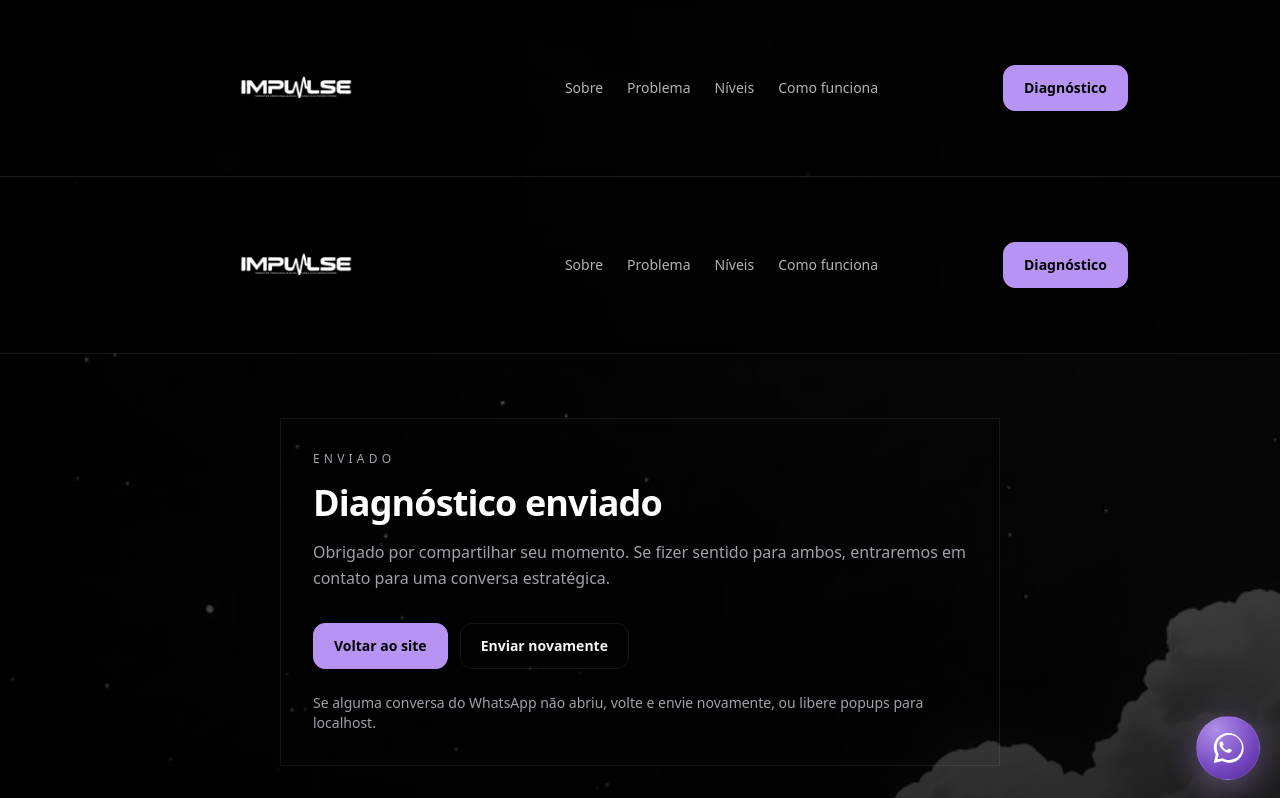
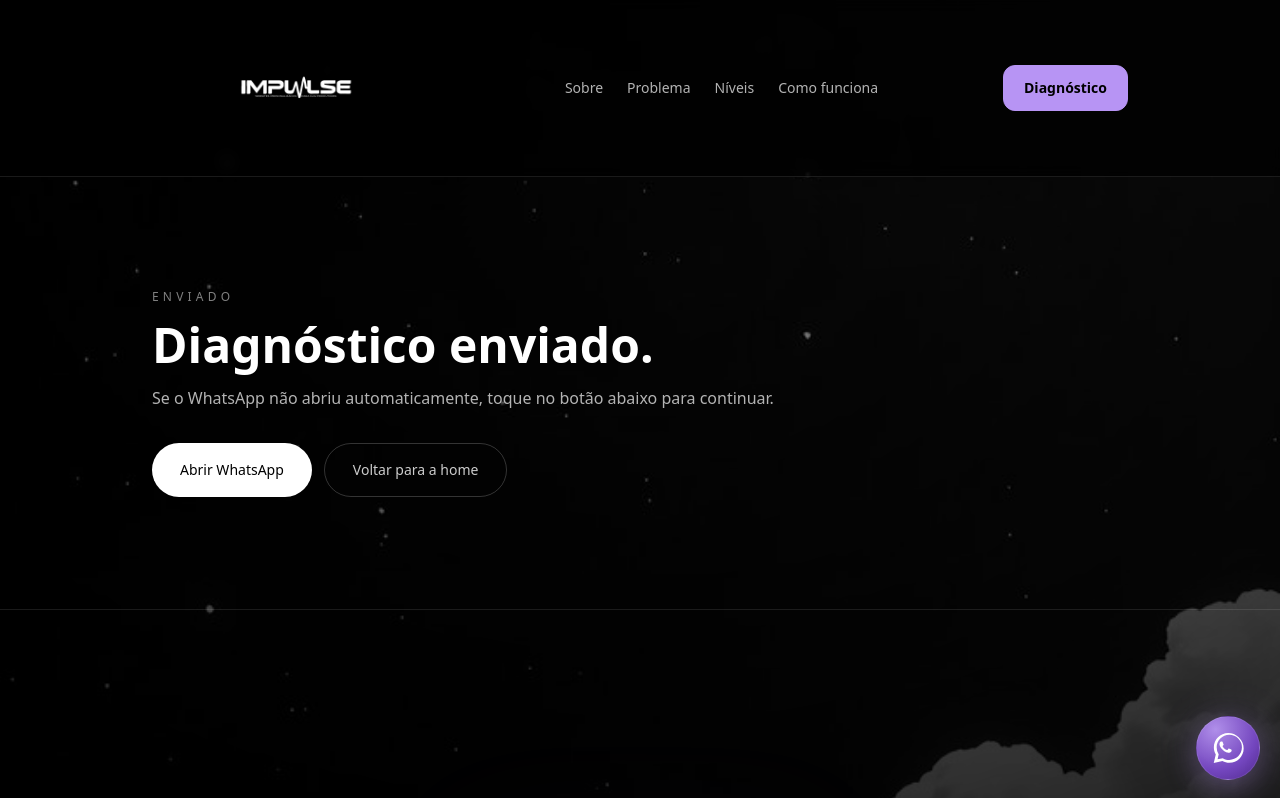
Before and after one commit to archangel777IA/impulse, a Next.js app: page /obrigado in a window 1280 px wide. Shown: the top 798 px of the page. Built offline with nearby package versions, Linux system fonts and the light colour scheme.

Commit message:
Add files via upload

```diff
--- a/src/app/obrigado/page.tsx
+++ b/src/app/obrigado/page.tsx
@@ -1,31 +1,37 @@
-import Header from "@/components/Header";
-import Footer from "@/components/Footer";
-import Button from "@/components/Button";
-import { copy } from "@/config/copy";
+import Link from "next/link";
 
 export default function ObrigadoPage() {
   return (
-    <div className="min-h-screen">
-      <Header />
-      <main className="max-w-3xl mx-auto px-6 py-16">
-        <div className="rounded-xl2 border border-line bg-card p-8">
-          <div className="text-xs tracking-[0.35em] text-muted">ENVIADO</div>
-          <h1 className="mt-4 text-3xl md:text-4xl font-semibold tracking-tight">
-            {copy.form.thanksTitle}
-          </h1>
-          <p className="mt-4 text-muted leading-relaxed">{copy.form.thanksText}</p>
+    <main className="max-w-5xl mx-auto px-6 py-20 md:py-28">
+      <div className="max-w-2xl">
+        <div className="text-xs tracking-[0.35em] text-white/50">ENVIADO</div>
 
-          <div className="mt-8 flex flex-wrap gap-3">
-            <Button href="/">Voltar ao site</Button>
-            <Button href="/diagnostico" variant="ghost">Enviar novamente</Button>
-          </div>
+        <h1 className="mt-4 text-3xl md:text-5xl font-semibold leading-tight text-white">
+          Diagnóstico enviado.
+        </h1>
 
-          <p className="mt-6 text-sm text-muted">
-            Se alguma conversa do WhatsApp não abriu, volte e envie novamente, ou libere popups para localhost.
-          </p>
+        <p className="mt-4 text-white/70 leading-relaxed">
+          Se o WhatsApp não abriu automaticamente, toque no botão abaixo para continuar.
+        </p>
+
+        <div className="mt-8 flex flex-col sm:flex-row gap-3">
+          <a
+            href="https://wa.me/5511997429410"
+            target="_blank"
+            rel="noreferrer"
+            className="inline-flex items-center justify-center rounded-full px-7 py-4 text-sm font-medium text-black bg-white hover:opacity-90 transition"
+          >
+            Abrir WhatsApp
+          </a>
+
+          <Link
+            href="/"
+            className="inline-flex items-center justify-center rounded-full px-7 py-4 text-sm font-medium border border-white/20 text-white/80 hover:text-white transition"
+          >
+            Voltar para a home
+          </Link>
         </div>
-      </main>
-      <Footer />
-    </div>
+      </div>
+    </main>
   );
 }
--- a/src/components/DiagnosticForm.tsx
+++ b/src/components/DiagnosticForm.tsx
@@ -1,5 +1,6 @@
 "use client";
 
+import Link from "next/link";
 import { useMemo, useState } from "react";
 import Button from "./Button";
 import { copy } from "@/config/copy";
@@ -27,6 +28,43 @@ type Step =
   | { key: keyof Answers; label: string; type: "text"; placeholder?: string }
   | { key: keyof Answers; label: string; type: "textarea"; placeholder?: string };
 
+function digitsOnly(v: string) {
+  return v.replace(/\D+/g, "");
+}
+
+function buildWhatsappMessage(answers: Answers, scoring: any) {
+  const a = answers;
+
+  return [
+    "NOVO DIAGNÓSTICO IMPULSE",
+    "",
+    `Nome: ${String(a.contactName ?? "").trim()}`,
+    `Instagram: ${String(a.contactInstagram ?? "").trim()}`,
+    `WhatsApp: ${String(a.contactWhatsapp ?? "").trim()}`,
+    `E-mail: ${String(a.contactEmail ?? "").trim()}`,
+    "",
+    "RESUMO",
+    `Como se define: ${String(a.profile ?? "").trim()}`,
+    `Estilo: ${String(a.style ?? "").trim()}`,
+    `Motivo: ${String(a.reason ?? "").trim()}`,
+    `Frase: ${String(a.selfStatement ?? "").trim()}`,
+    `Maior desafio: ${String(a.biggestChallenge ?? "").trim()}`,
+    `Compromisso: ${String(a.commitment ?? "").trim()}`,
+    `Tempo por semana: ${String(a.weeklyTime ?? "").trim()}`,
+    `Mentalidade de investimento: ${String(a.investmentMindset ?? "").trim()}`,
+    `Postura de decisão: ${String(a.decisionPosture ?? "").trim()}`,
+    "",
+    "QUALIFICAÇÃO",
+    `Nível sugerido: ${String(scoring?.tier ?? "").trim()}`,
+    `Urgência: ${String(scoring?.urgency ?? "").trim()}`,
+  ].join("\n");
+}
+
+function buildWaLink(phone: string, text: string) {
+  const p = digitsOnly(phone);
+  return `https://wa.me/${p}?text=${encodeURIComponent(text)}`;
+}
+
 export default function DiagnosticForm() {
   const steps: Step[] = useMemo(
     () => [
@@ -38,7 +76,6 @@ export default function DiagnosticForm() {
       },
       { key: "style", label: "2) Qual estilo você produz?", type: "text", placeholder: "Ex: Psytrance, Progressive, Techno..." },
       { key: "reason", label: "3) O que te trouxe até a Impulse hoje?", type: "textarea", placeholder: "Conte o que você quer destravar." },
-
       {
         key: "selfStatement",
         label: "4) Qual dessas frases mais parece com você?",
@@ -51,7 +88,6 @@ export default function DiagnosticForm() {
         type: "radio",
         options: ["Som", "Imagem", "Estratégia", "Disciplina / direção", "Tudo isso junto"],
       },
-
       {
         key: "commitment",
         label: "6) Qual seu nível de comprometimento com seu projeto artístico?",
@@ -64,21 +100,18 @@ export default function DiagnosticForm() {
         type: "radio",
         options: ["Até 5h", "5–10h", "10–20h", "Mais de 20h"],
       },
-
       {
         key: "investmentMindset",
         label: "8) Para você, investir em desenvolvimento artístico hoje significa:",
         type: "radio",
         options: ["Algo que precisa ser muito acessível", "Um investimento planejado", "Algo estratégico para crescer", "Algo necessário para escalar"],
       },
-
       {
         key: "decisionPosture",
         label: "9) Se encontrarmos a estrutura certa para você, qual sua postura?",
         type: "radio",
         options: ["Quero entender melhor antes de decidir", "Posso decidir ainda essa semana", "Quero avançar o quanto antes"],
       },
-
       { key: "contactName", label: "Seu nome", type: "text", placeholder: "Como podemos te chamar?" },
       { key: "contactInstagram", label: "Seu Instagram", type: "text", placeholder: "@seuperfil" },
       { key: "contactWhatsapp", label: "WhatsApp (opcional)", type: "text", placeholder: "(DDD) 99999-9999" },
@@ -103,16 +136,12 @@ export default function DiagnosticForm() {
   function canNext(): boolean {
     const v = answers[step.key];
     if (step.key === "contactWhatsapp" || step.key === "contactEmail") return true;
-    if (!v || String(v).trim().length === 0) return false;
-    return true;
+    return !!(v && String(v).trim().length > 0);
   }
 
   async function submit() {
     setLoading(true);
     setErr(null);
-
-    // ✅ Pré-abre a aba para não ser bloqueado por popup blocker
-    const preOpened = window.open("about:blank", "_blank", "noopener,noreferrer");
 
     try {
       const hasWhatsapp = String(answers.contactWhatsapp ?? "").trim().length > 0;
@@ -120,47 +149,26 @@ export default function DiagnosticForm() {
 
       if (!hasWhatsapp && !hasEmail) {
         setErr("Informe WhatsApp ou e-mail para contato.");
-        if (preOpened) preOpened.close();
         setLoading(false);
         return;
       }
 
       const scoring = scoreLead(answers);
+      const msg = buildWhatsappMessage(answers, scoring);
 
-      const payload = {
-        answers,
-        scoring,
-        meta: {
-          url: typeof window !== "undefined" ? window.location.href : "",
-          ts: new Date().toISOString(),
-        },
-      };
+      // Número fixo do seu atendimento
+      const waUrl = buildWaLink("5511997429410", msg);
 
-      const res = await fetch("/api/lead", {
-        method: "POST",
-        headers: { "Content-Type": "application/json" },
-        body: JSON.stringify(payload),
-      });
-
-      if (!res.ok) throw new Error("Falha ao enviar. Tente novamente.");
-
-      const data = (await res.json()) as { ok: boolean; link?: string };
-
-      if (!data.ok || !data.link) {
-        throw new Error("Não foi possível gerar o link do WhatsApp.");
+      // Tenta abrir em nova aba. Se bloquear, cai para a mesma aba.
+      const win = window.open(waUrl, "_blank");
+      if (!win) {
+        window.location.href = waUrl;
+        return;
       }
 
-      // ✅ Se abriu aba, joga o link nela. Se não, usa a mesma aba.
-      if (preOpened) {
-        preOpened.location.href = data.link;
-      } else {
-        window.location.href = data.link;
-      }
-
-      // ✅ Leva para o obrigado (em paralelo ao WhatsApp em nova aba)
+      // Mantém o usuário no site e leva para a finalização
       window.location.href = "/obrigado";
     } catch (e: any) {
-      if (preOpened) preOpened.close();
       setErr(e?.message ?? "Falha ao enviar. Tente novamente.");
     } finally {
       setLoading(false);
@@ -170,7 +178,9 @@ export default function DiagnosticForm() {
   return (
     <div className="max-w-2xl mx-auto px-6 py-12">
       <div className="text-xs tracking-[0.35em] text-muted">DIAGNÓSTICO</div>
-      <h1 className="mt-4 text-3xl md:text-4xl font-semibold tracking-tight">{copy.form.title}</h1>
+      <h1 className="mt-4 text-3xl md:text-4xl font-semibold tracking-tight">
+        {copy.form.title}
+      </h1>
       <p className="mt-3 text-muted">{copy.form.subtitle}</p>
 
       <div className="mt-8 rounded-xl2 border border-line bg-card p-6">
@@ -231,7 +241,11 @@ export default function DiagnosticForm() {
           {err ? <div className="mt-4 text-sm text-accent">{err}</div> : null}
 
           <div className="mt-8 flex items-center justify-between gap-3">
-            <Button variant="ghost" onClick={() => setIdx((i) => Math.max(0, i - 1))} disabled={idx === 0 || loading}>
+            <Button
+              variant="ghost"
+              onClick={() => setIdx((i) => Math.max(0, i - 1))}
+              disabled={idx === 0 || loading}
+            >
               Voltar
             </Button>
 
@@ -245,10 +259,18 @@ export default function DiagnosticForm() {
               </Button>
             )}
           </div>
+
+          <div className="mt-6 text-xs text-muted">
+            Ao enviar, você confirma que deseja continuar pelo WhatsApp.
+          </div>
+
+          <div className="mt-4">
+            <Link href="/" className="text-xs text-white/60 hover:text-white transition">
+              Voltar para a home
+            </Link>
+          </div>
         </div>
       </div>
-
-      <p className="mt-6 text-sm text-muted">Sem pressão. Sem empurrar pacote. Primeiro, clareza.</p>
     </div>
   );
 }
```
